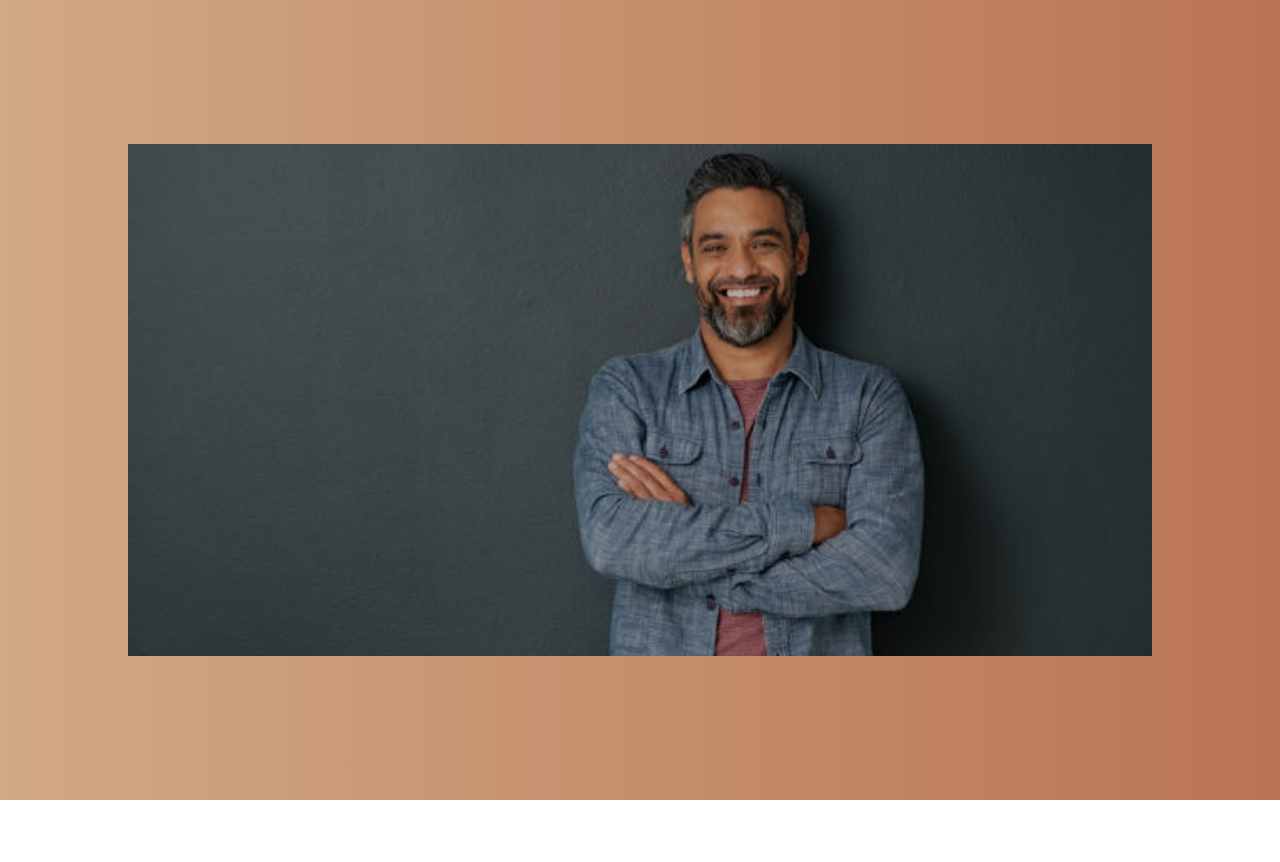
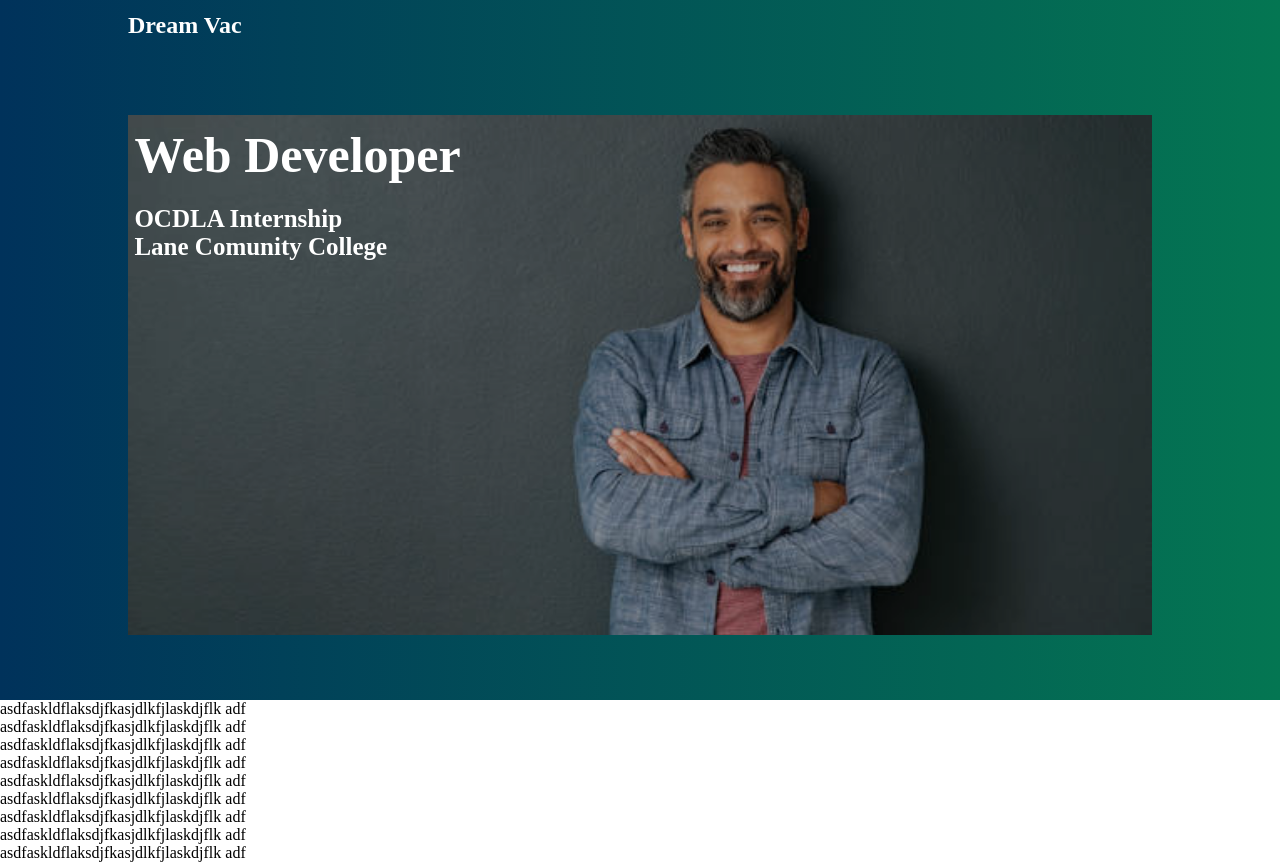
Before and after one commit to IsaacWalters256/IWPortfolio2023, a plain HTML site: page PortLandingPage/index.html in a window 1280 px wide. Before the commit the page ends 800 px from the top, so only its background shows below. Drawn offline with nearby package versions, Linux system fonts and the light colour scheme.

Commit message:
Edited top slider and started section A

```diff
--- a/PortLandingPage/app.js
+++ b/PortLandingPage/app.js
@@ -1,15 +1,19 @@
-const hero = document.querySelector('.hero');
+const mainImageHeaders = document.querySelector('.main-image-headers');
 const slider = document.querySelector('.slider');
 const logo = document.querySelector('#logo');
 const hamburger = document.querySelector('.hamburger');
 const headline = document.querySelector('.headline');
 
+// https://cdnjs.com/libraries/gsap
+// https://www.w3schools.com/css/css3_images.asp
+
+//<img class="hamburger" src="./img/hamburger.png" alt="hamburger" width="10" height="30">
 
 const tl = gsap.timeline();
 
-tl.fromTo(hero, 1, {height: "0%"}, {height: "80%", ease: Power2.easeInOut})
-.fromTo(hero, 1.2, {width: "100%"}, {width: "80%", ease: Power2.easeInOut})
+tl.fromTo(mainImageHeaders, 1, {height: "0%"}, {height: "80%", ease: Power2.easeInOut})
+.fromTo(mainImageHeaders, 1.2, {width: "100%"}, {width: "80%", ease: Power2.easeInOut})
 .fromTo(slider, 1.2, {x: "-100%"}, {x: "0%", ease: Power2.easeInOut}, "-=1.2")
-.fromTo(logo, 0.5, {opacity: 0}, {opcacity: 1}, "-=0.5")
-.fromTo(hamburger, 0.5, {opacity: 0}, {opcacity: 1}, "-=0.5")
-.fromTo(headline, 0.5, {opacity: 0}, {opcacity: 1}, "-=0.5");
+.fromTo(logo, 0.5, {x: "-100%"}, {x: "0%"})
+.fromTo(hamburger, 0.5, {x: "-300%"}, {x: "0%"})
+.fromTo(headline, 0.5, {x: "-300%"}, {x: "0%"});
--- a/PortLandingPage/index.html
+++ b/PortLandingPage/index.html
@@ -12,13 +12,17 @@
     <header>
         <nav>
             <h3 id="logo">Dream Vac</h3>
-            <img class="hamburger" /*src="./img/hamburger.png"*/ alt="hamburger">
+
         </nav>
 
         <section>
-            <div class="hero">
-                <img src="./img/person1.jpg" alt="me">
-                <h1 class="headline">Web Developer</h1>
+            <div class="main-image-headers">
+                <img src="./img/person1.jpg" alt="not me yet">
+                <div class="headlines">
+                    <h1 class="headline1">Web Developer</h1>
+                    <h3 class="headline2">OCDLA Internship</h3>
+                    <h3 class="headline3">Lane Comunity College</h3>
+                </div>
             </div>
         </section>
 
@@ -26,6 +30,18 @@
 
     <div class="slider"></div>
 
+    <div class="section-a">
+        <p>asdfaskldflaksdjfkasjdlkfjlaskdjflk adf</p>
+        <p>asdfaskldflaksdjfkasjdlkfjlaskdjflk adf</p>
+        <p>asdfaskldflaksdjfkasjdlkfjlaskdjflk adf</p>
+        <p>asdfaskldflaksdjfkasjdlkfjlaskdjflk adf</p>
+        <p>asdfaskldflaksdjfkasjdlkfjlaskdjflk adf</p>
+        <p>asdfaskldflaksdjfkasjdlkfjlaskdjflk adf</p>
+        <p>asdfaskldflaksdjfkasjdlkfjlaskdjflk adf</p>
+        <p>asdfaskldflaksdjfkasjdlkfjlaskdjflk adf</p>
+        <p>asdfaskldflaksdjfkasjdlkfjlaskdjflk adf</p>
+    </div>
+
     <script src="https://cdnjs.cloudflare.com/ajax/libs/gsap/3.11.4/gsap.min.js" integrity="sha512-f8mwTB+Bs8a5c46DEm7HQLcJuHMBaH/UFlcgyetMqqkvTcYg4g5VXsYR71b3qC82lZytjNYvBj2pf0VekA9/FQ==" crossorigin="anonymous" referrerpolicy="no-referrer"></script>
     <script src="app.js"></script>
 </body>
--- a/PortLandingPage/style.css
+++ b/PortLandingPage/style.css
@@ -9,15 +9,15 @@
     top: 0;
     left: 0;
     width: 100%;
-    height: 100vh;
-    background: linear-gradient(to left, #ba7453, #d1a984);
+    height: 700px;
+    background: linear-gradient(to left, #047652, #00325b);
     z-index: -1;
 }
 
 nav{
     display: grid;
     grid-template-columns: 10% 1fr 1fr 1fr 10%;
-    min-height: 10vh;
+    min-height: 50px;
     color: white;
     align-items: center;
 }
@@ -27,42 +27,53 @@ nav{
     font-size: 24px;
 }
 
-#hamburger{
-    justify-self: end;
-    width: auto;
-    height: 10px;
-}
+
 
 section{
     display: flex;
-    height: 80vh;
+    height: 650px;
     justify-content: center;
     align-items: center;
 }
 
-.hero{
+.main-image-headers{
     height: 60%;
     width: 100%;
     position: relative;
 }
 
-.hero img {
+.main-image-headers img {
     width: 100%;
     height: 100%;
     object-fit: cover;
+    position: absolute;
+    /*border-radius: 5%;*/
 }
 
-.headline{
+.headlines {
+    top: 10%;
+    left: 7%; /* this becomes problem when screen resizes*/
     position: absolute;
-    top: 70%;
-    left: 10%;
-    font-size: 100px;
-    transform: translate(-20%,-70%);
     color: white;
     z-index: 3;
 }
 
-.hero::after{
+.headline1{
+    font-size: 50px;
+    transform: translate(-20%,-70%);
+}
+
+.headline2{
+    font-size: 25px;
+    transform: translate(-20%,-70%);
+}
+
+.headline3{
+    font-size: 25px;
+    transform: translate(-20%,-70%);
+}
+
+.main-image-headers::after{
     content: "";
     background: black;
     width: 100%;
@@ -72,3 +83,9 @@ section{
     top: 0;
     opacity: 0.3;
 }
+
+.section-a {
+
+    border-left: 10px;
+    border-top: 10px;
+}
```
